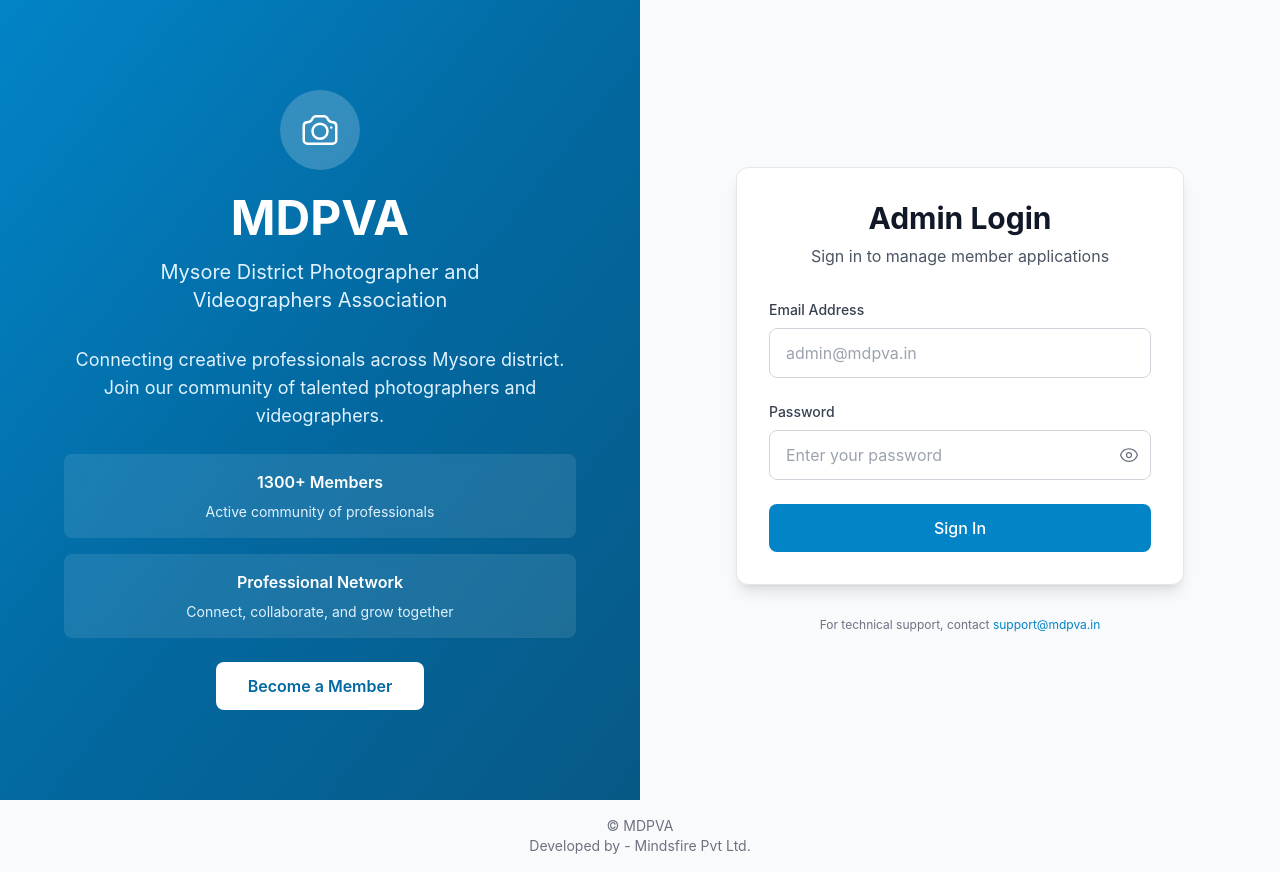
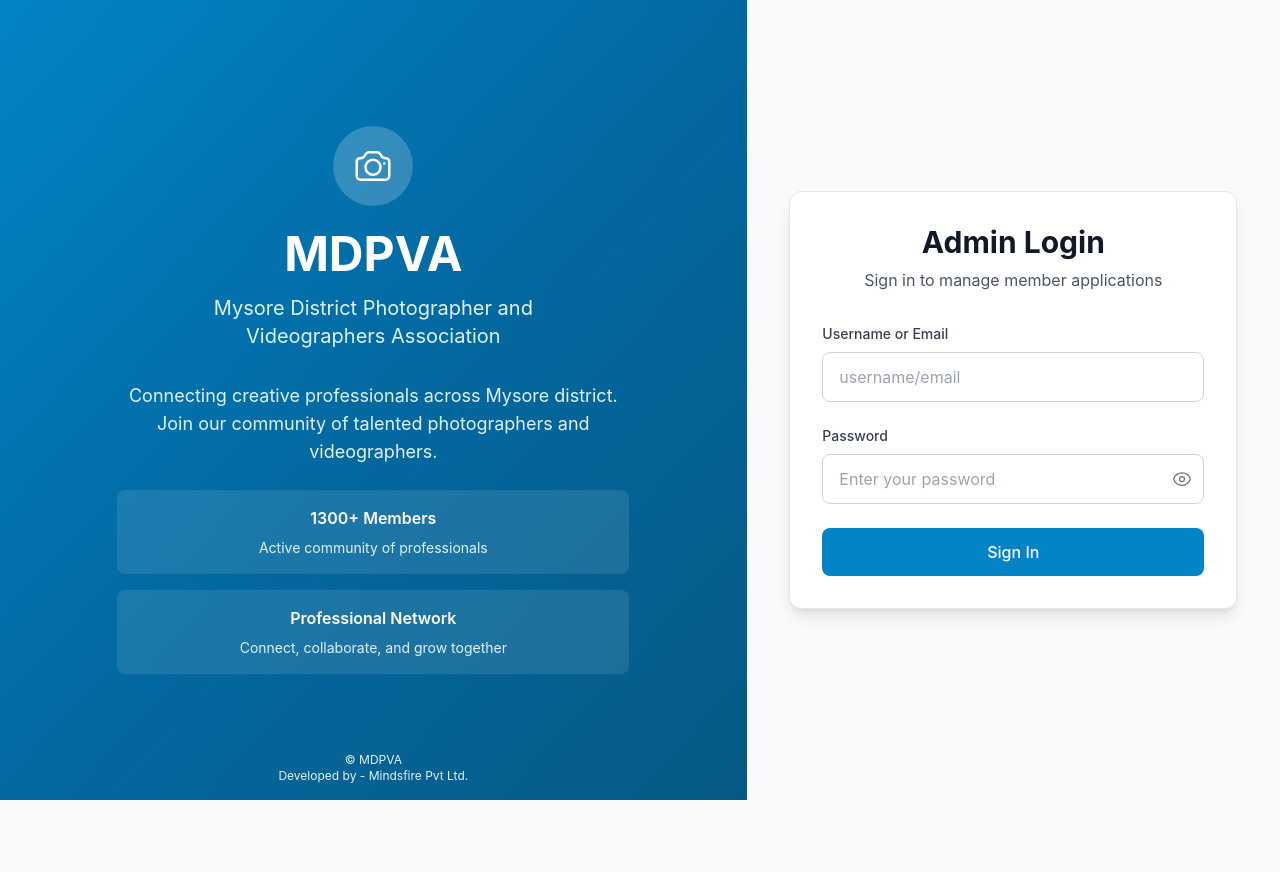
Before and after one commit to sandeshparjanya/mdpva, a Next.js app: page / in a window 1280 px wide. After the commit the page ends 800 px from the top, so only its background shows below. Built offline with nearby package versions, Linux system fonts and the light colour scheme.

Commit message:
sign in bugs fixed

```diff
--- a/app/layout.tsx
+++ b/app/layout.tsx
@@ -1,5 +1,6 @@
 import type { Metadata } from 'next'
 import './globals.css'
+import Footer from '../components/Footer'
 
 export const metadata: Metadata = {
   title: 'MDPVA - Mysore District Photographer and Videographers Association',
@@ -30,10 +31,7 @@
         <main className="flex-1">
           {children}
         </main>
-        <footer className="py-4 footer-safe text-center text-gray-500 dark:text-gray-400 text-sm">
-          <div>© MDPVA</div>
-          <div>Developed by - Mindsfire Pvt Ltd.</div>
-        </footer>
+        <Footer />
       </body>
     </html>
   )
--- a/app/page.tsx
+++ b/app/page.tsx
@@ -27,7 +27,7 @@
       if (error) {
         // Handle different error types with user-friendly messages
         if (error.message.includes('Invalid login credentials')) {
-          setError('Invalid email or password. Please check your credentials.')
+          setError('Invalid username/email or password. Please check your credentials.')
         } else if (error.message.includes('Email not confirmed')) {
           setError('Please verify your email address before signing in.')
         } else if (error.message.includes('Too many requests')) {
@@ -47,9 +47,9 @@
   }
 
   return (
-    <div className="min-h-screen flex flex-col lg:flex-row">
+    <div className="min-h-screen lg:h-screen flex flex-col lg:grid lg:grid-cols-12 lg:overflow-hidden">
       {/* Left Side - MDPVA Information */}
-      <div className="order-2 lg:order-1 w-full lg:flex-1 bg-gradient-to-br from-primary-600 via-primary-700 to-primary-800 flex items-center justify-center p-8">
+      <div className="order-2 lg:order-1 w-full lg:col-span-7 bg-gradient-to-br from-primary-600 via-primary-700 to-primary-800 flex flex-col items-center justify-center p-8 relative">
         <div className="max-w-lg text-center text-white">
           {/* Logo and Header */}
           <div className="mb-8">
@@ -79,19 +79,17 @@
                 <p className="text-sm">Connect, collaborate, and grow together</p>
               </div>
             </div>
-
-            {/* Become Member Button */}
-            <div className="mt-8">
-              <button className="bg-white text-primary-700 font-semibold py-3 px-8 rounded-lg hover:bg-primary-50 transition-all duration-200 transform hover:scale-105">
-                Become a Member
-              </button>
-            </div>
           </div>
+        </div>
+        {/* Blue-side footer: static on mobile with gap; absolute only on lg+ */}
+        <div className="mt-8 text-center text-white/90 text-xs lg:mt-0 lg:absolute lg:inset-x-0 lg:bottom-4">
+          <div>© MDPVA</div>
+          <div>Developed by - Mindsfire Pvt Ltd.</div>
         </div>
       </div>
 
       {/* Right Side - Admin Login */}
-      <div className="order-1 lg:order-2 w-full lg:flex-1 bg-gray-50 flex items-center justify-center p-8">
+      <div className="order-1 lg:order-2 w-full lg:col-span-5 bg-gray-50 flex items-center justify-center p-8">
         <div className="max-w-md w-full mx-auto">
           {/* Login Card */}
           <div className="card">
@@ -101,18 +99,18 @@
             </div>
 
             <form onSubmit={handleSubmit} className="space-y-6">
-              {/* Email Field */}
+              {/* Username/Email Field */}
               <div>
                 <label htmlFor="email" className="block text-sm font-medium text-gray-700 mb-2">
-                  Email Address
+                  Username or Email
                 </label>
                 <input
                   id="email"
-                  type="email"
+                  type="text"
                   value={email}
                   onChange={(e) => setEmail(e.target.value)}
                   className="input-field"
-                  placeholder="admin@mdpva.in"
+                  placeholder="username/email"
                   required
                 />
               </div>
@@ -171,15 +169,7 @@
             </form>
           </div>
 
-          {/* Footer */}
-          <div className="text-center mt-8">
-            <p className="text-xs text-gray-500">
-              For technical support, contact{' '}
-              <a href="mailto:support@mdpva.in" className="text-primary-600 hover:text-primary-700">
-                support@mdpva.in
-              </a>
-            </p>
-          </div>
+
         </div>
       </div>
     </div>
--- /dev/null
+++ b/components/Footer.tsx
@@ -0,0 +1,16 @@
+'use client'
+
+import { usePathname } from 'next/navigation'
+
+export default function Footer() {
+  const pathname = usePathname()
+  // Hide global footer on the login page ('/')
+  if (pathname === '/') return null
+
+  return (
+    <footer className="py-4 footer-safe text-center text-gray-500 dark:text-gray-400 text-sm">
+      <div>© MDPVA</div>
+      <div>Developed by - Mindsfire Pvt Ltd.</div>
+    </footer>
+  )
+}
```
